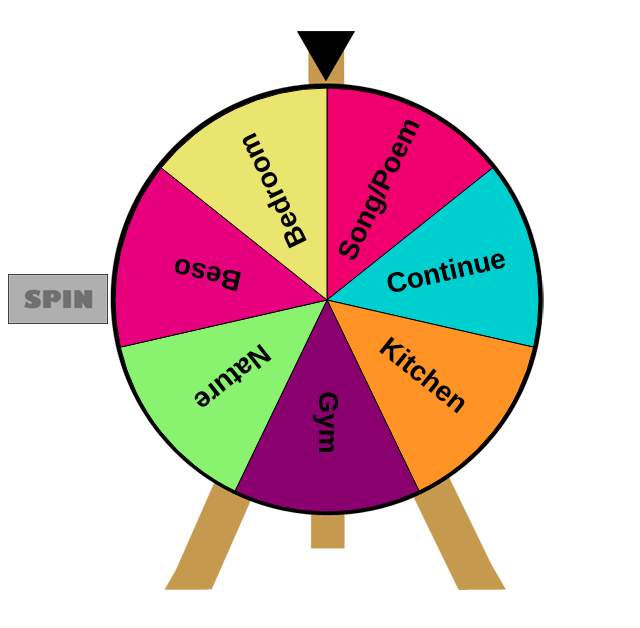
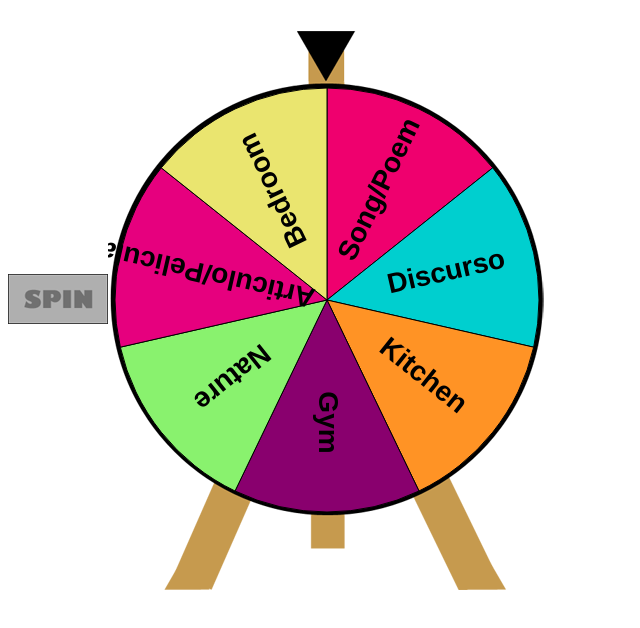
Before and after one commit to robf408/rfilippini, a plain HTML site: page spanish/wheel3.html in a window 1280 px wide. Shown: the whole page, without its empty margins (0-640 px from the left). Drawn offline with Linux system fonts and the light colour scheme.

Commit message:
Update wheel3.html

```diff
--- a/spanish/wheel3.html
+++ b/spanish/wheel3.html
@@ -31,11 +31,11 @@
                 'segments'     :            // Definition of all the segments.
                 [
                    {'fillStyle' : '#ef006e', 'text' : 'Song/Poem'},
-                   {'fillStyle' : '#00cfcf', 'text' : 'Continue'},
+                   {'fillStyle' : '#00cfcf', 'text' : 'Discurso'},
                    {'fillStyle' : '#ff9325', 'text' : 'Kitchen'},
                    {'fillStyle' : '#89006e', 'text' : 'Gym'},
                    {'fillStyle' : '#89f26e', 'text' : 'Nature'},
-                   {'fillStyle' : '#e6007e', 'text' : 'Beso'},
+                   {'fillStyle' : '#e6007e', 'text' : 'Articulo/Pelicula'},
                    {'fillStyle' : '#eae56f', 'text' : 'Bedroom'}
                 ],
                 'animation' :               // Definition of the animation
```
